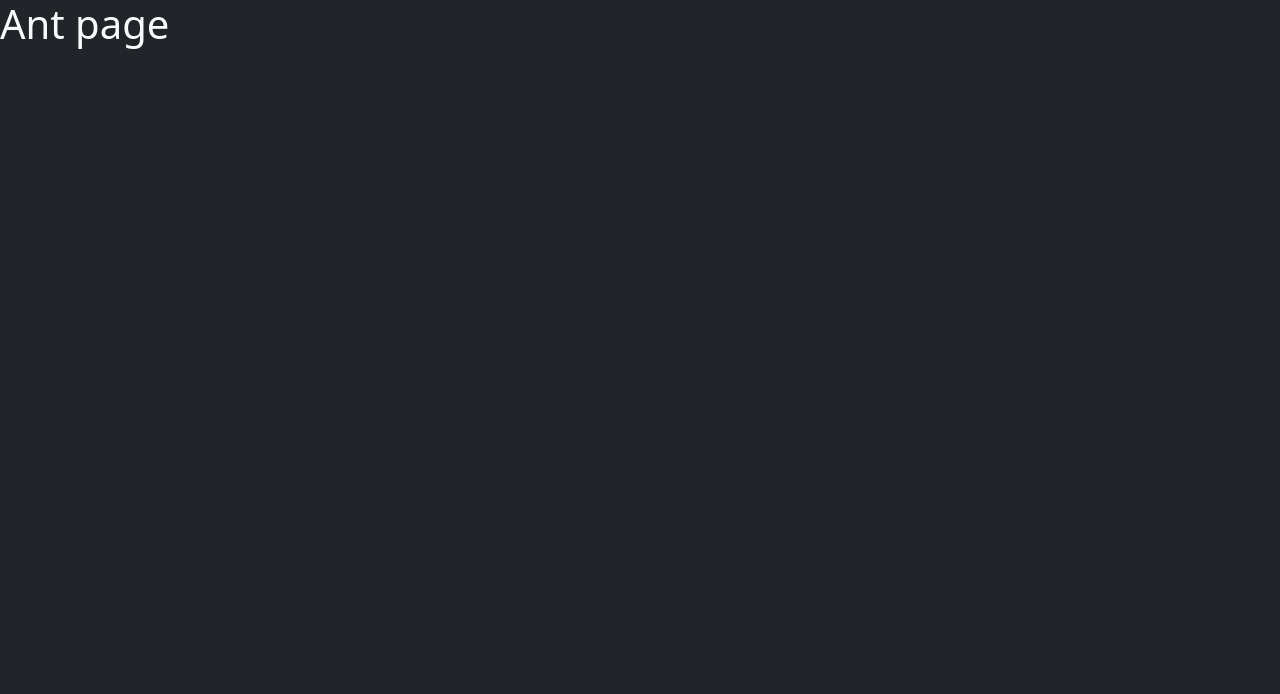
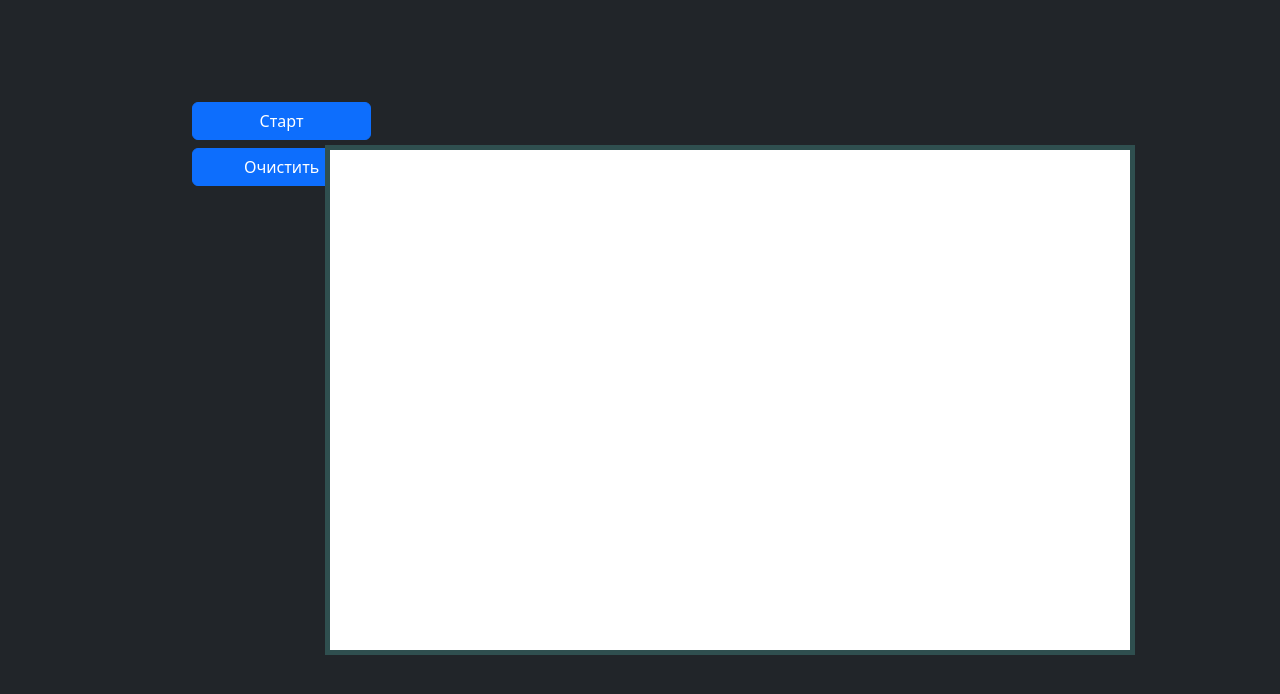
Before and after one commit to dr-Crane/js-algorithms, a React (Create React App) app: page /ant-algorithm in a window 1280 px wide. Shown: the top 694 px of the page. Built offline with nearby package versions, Linux system fonts and the light colour scheme.

Commit message:
Добавил страницу с муравьиным алгоримтом

```diff
--- a/src/App.js
+++ b/src/App.js
@@ -1,7 +1,7 @@
 import React from "react";
 import {Route, Routes} from "react-router-dom";
 import Home from "./page/Home";
-import AntAlgorithm from "./page/AntAlgorithm";
+import AntAlgorithmPage from "./page/AntAlgorithm/AntAlgorithmPage";
 import AStarAlgorithm from "./page/AStarAlgorithm";
 import ClusterAnalysisAlgorithm from "./page/ClusterAnalysisAlgorithm";
 import DecisionTreeAlgorithm from "./page/DecisionTreeAlgorithm";
@@ -15,7 +15,7 @@ function App() {
         <div>
             <Routes>
                 <Route path={'/'} element={<Home/>}/>
-                <Route path={'/ant-algorithm'} element={<AntAlgorithm/>}/>
+                <Route path={'/ant-algorithm'} element={<AntAlgorithmPage/>}/>
                 <Route path={'/a-star-algorithm'} element={<AStarAlgorithm/>}/>
                 <Route path={'/cluster-analysis-algorithm'} element={<ClusterAnalysisAlgorithm/>}/>
                 <Route path={'/decision-tree-algorithm'} element={<DecisionTreeAlgorithm/>}/>
--- a/src/page/AntAlgorithm.js
+++ /dev/null
@@ -1,11 +0,0 @@
-import React from 'react';
-
-const AntAlgorithm = () => {
-    return (
-        <div>
-            <h1 className={"text-light"}>Ant page</h1>
-        </div>
-    );
-};
-
-export default AntAlgorithm;
--- /dev/null
+++ b/src/page/AntAlgorithm/AntAlgorithmPage.js
@@ -0,0 +1,32 @@
+import React, {useEffect} from 'react';
+import {Button} from "react-bootstrap";
+import '../../style/canvas.css'
+import '../../style/grid.css'
+import {initListeners} from "./Utils";
+
+export const CANVAS_HEIGHT = 500;
+export const CANVAS_WIDTH = 800;
+export let points = [];
+
+const AntAlgorithmPage = () => {
+    useEffect(() => {
+        const canvas = document.getElementById('canvas');
+        canvas.height = CANVAS_HEIGHT;
+        canvas.width = CANVAS_WIDTH;
+        initListeners(canvas);
+    });
+
+    return (
+        <div>
+            <div className={'d-grid gap-2 buttons-panel'}>
+                <Button>Старт</Button>
+                <Button id={'clear-button'}>Очистить</Button>
+            </div>
+            <div>
+                <canvas id={'canvas'} className={'component-right canvas'}></canvas>
+            </div>
+        </div>
+    );
+};
+
+export default AntAlgorithmPage;
--- /dev/null
+++ b/src/page/AntAlgorithm/CanvasUtils.js
@@ -0,0 +1,7 @@
+import {points} from "./AntAlgorithmPage";
+import {Point} from "./Point";
+
+export const addPoint = (x, y, ctx) => {
+    points.push(new Point(x, y, ctx));
+    points[points.length - 1].draw();
+}
--- /dev/null
+++ b/src/page/AntAlgorithm/Point.js
@@ -0,0 +1,19 @@
+const RADIUS = 10;
+const COLOR = '#399650';
+
+export class Point {
+
+    constructor(x, y, ctx) {
+        this.x = x;
+        this.y = y;
+        this.ctx = ctx;
+    }
+
+    draw() {
+        this.ctx.beginPath();
+        this.ctx.fillStyle = COLOR;
+        this.ctx.arc(this.x, this.y, RADIUS, 0, 2 * Math.PI);
+        this.ctx.fill();
+        this.ctx.closePath();
+    }
+}
--- /dev/null
+++ b/src/page/AntAlgorithm/Utils.js
@@ -0,0 +1,18 @@
+import {addPoint} from "./CanvasUtils";
+import {CANVAS_HEIGHT, CANVAS_WIDTH} from "./AntAlgorithmPage";
+
+export const initListeners = (canvas) => {
+    let ctx = canvas.getContext('2d');
+    document.getElementById('canvas').addEventListener(
+        'click',
+        (e) => {
+            addPoint(e.offsetX, e.offsetY, ctx)
+        }
+    );
+    document.getElementById('clear-button').addEventListener(
+        'click',
+        () => {
+            ctx.clearRect(0, 0, CANVAS_WIDTH, CANVAS_HEIGHT)
+        }
+    );
+}
--- /dev/null
+++ b/src/style/canvas.css
@@ -0,0 +1,4 @@
+.canvas {
+    border: 5px solid darkslategray;
+    background-color: white;
+}
--- a/src/style/grid.css
+++ b/src/style/grid.css
@@ -6,3 +6,18 @@
     -ms-transform: translate(-50%, -50%);
     transform: translate(-50%, -50%);
 }
+
+.buttons-panel{
+    margin-left: 15%;
+    margin-right: 71%;
+    margin-top: 8%;
+}
+
+.component-right {
+    margin: 0;
+    position: absolute;
+    top: 50%;
+    left: 57%;
+    -ms-transform: translate(-50%, -50%);
+    transform: translate(-50%, -50%);
+}
```
